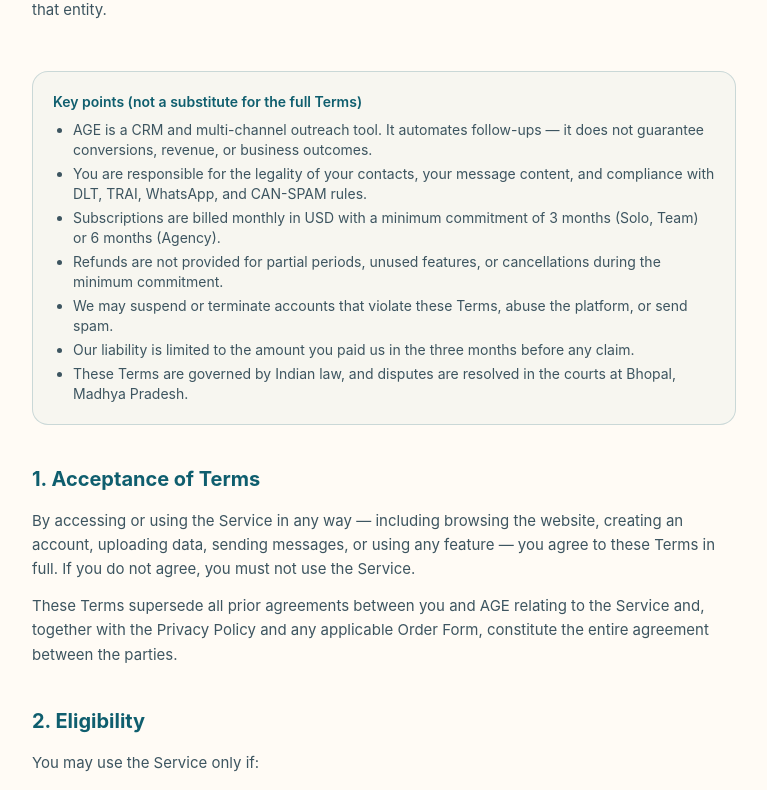
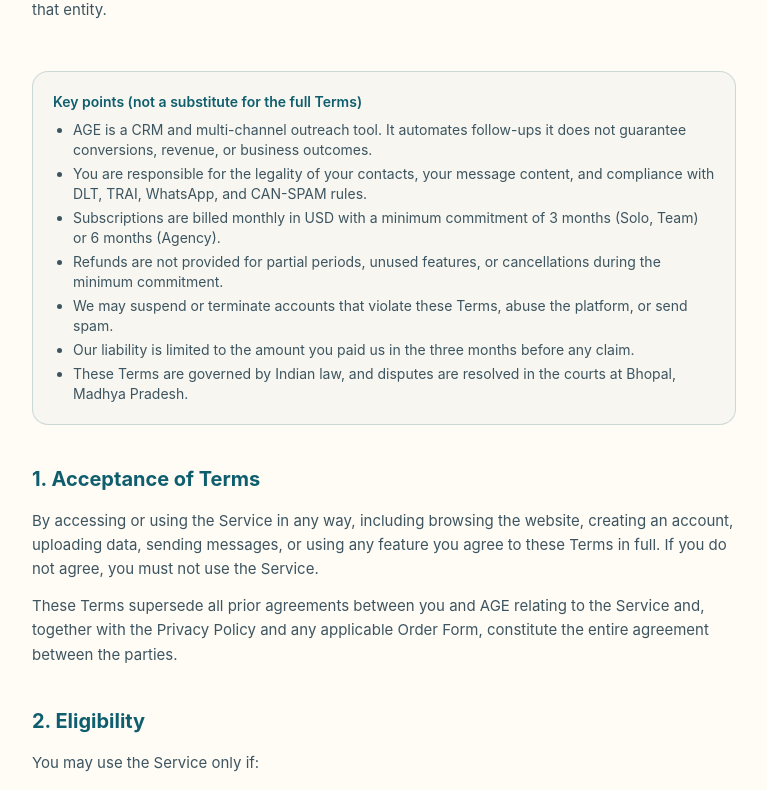
Before and after one commit to Pratham0-7/AutoGrowEcoFrontend, a React (Vite) app: page /terms in a window 1280 px wide. Shown: the part 420-1210 px from the top of the page, without its empty margins (256-1023 px from the left). Built offline with nearby package versions, Linux system fonts and the light colour scheme; no server answers.

Commit message:
removed em dashes

```diff
--- a/src/components/TermsAndConditions.jsx
+++ b/src/components/TermsAndConditions.jsx
@@ -84,7 +84,7 @@
         >
           <p className="font-semibold" style={{ color: TEAL }}>Key points (not a substitute for the full Terms)</p>
           <ul className="mt-2 list-disc space-y-1 pl-5 text-[#3D5560]">
-            <li>AGE is a CRM and multi-channel outreach tool. It automates follow-ups — it does not guarantee conversions, revenue, or business outcomes.</li>
+            <li>AGE is a CRM and multi-channel outreach tool. It automates follow-ups it does not guarantee conversions, revenue, or business outcomes.</li>
             <li>You are responsible for the legality of your contacts, your message content, and compliance with DLT, TRAI, WhatsApp, and CAN-SPAM rules.</li>
             <li>Subscriptions are billed monthly in USD with a minimum commitment of 3 months (Solo, Team) or 6 months (Agency).</li>
             <li>Refunds are not provided for partial periods, unused features, or cancellations during the minimum commitment.</li>
@@ -95,7 +95,7 @@
         </div>
 
         <Section title="1. Acceptance of Terms">
-          <p>By accessing or using the Service in any way — including browsing the website, creating an account, uploading data, sending messages, or using any feature — you agree to these Terms in full. If you do not agree, you must not use the Service.</p>
+          <p>By accessing or using the Service in any way, including browsing the website, creating an account, uploading data, sending messages, or using any feature you agree to these Terms in full. If you do not agree, you must not use the Service.</p>
           <p>These Terms supersede all prior agreements between you and AGE relating to the Service and, together with the Privacy Policy and any applicable Order Form, constitute the entire agreement between the parties.</p>
         </Section>
 
@@ -192,7 +192,7 @@
         <Section title="8. Outreach Channel Compliance">
           <p>AGE provides infrastructure to send messages across SMS, email, and WhatsApp. You are solely responsible for ensuring your outreach complies with all applicable laws and platform policies. Specific requirements include:</p>
 
-          <p><strong className="text-[#1A2E35]">SMS (India — TRAI / DLT).</strong> You must be registered as a Principal Entity on the DLT platform, have approved message headers and templates, and comply with TRAI's Telecom Commercial Communications Customer Preference Regulations. Sending to contacts on the National Do Not Call (NDNC) registry without their prior written consent is prohibited. AGE sends SMS using your DLT credentials — AGE is not your DLT registrant.</p>
+          <p><strong className="text-[#1A2E35]">SMS (India — TRAI / DLT).</strong> You must be registered as a Principal Entity on the DLT platform, have approved message headers and templates, and comply with TRAI's Telecom Commercial Communications Customer Preference Regulations. Sending to contacts on the National Do Not Call (NDNC) registry without their prior written consent is prohibited. AGE sends SMS using your DLT credentials. AGE is not your DLT registrant.</p>
 
           <p><strong className="text-[#1A2E35]">WhatsApp (Meta Cloud API).</strong> You must operate and maintain your own WhatsApp Business Account (WABA) in good standing. All templates must be submitted to and approved by Meta before use. You must obtain valid opt-in from recipients in accordance with Meta's WhatsApp Business Policy. AGE is not responsible for Meta's decisions on template approval, account suspension, messaging rate limits, or quality rating.</p>
 
@@ -202,7 +202,7 @@
         </Section>
 
         <Section title="9. Intellectual Property">
-          <p><strong className="text-[#1A2E35]">AGE's IP.</strong> All rights, title, and interest in the Service — including the software, platform design, algorithms, AI models, documentation, trademarks, and brand — belong exclusively to AGE. These Terms do not grant you any ownership right in the Service.</p>
+          <p><strong className="text-[#1A2E35]">AGE's IP.</strong> All rights, title, and interest in the Service including the software, platform design, algorithms, AI models, documentation, trademarks, and brand belong exclusively to AGE. These Terms do not grant you any ownership right in the Service.</p>
           <p><strong className="text-[#1A2E35]">Feedback.</strong> If you provide us with suggestions, ideas, or feedback about the Service ("Feedback"), you grant AGE a perpetual, irrevocable, royalty-free licence to use and incorporate that Feedback into the Service without any obligation to you.</p>
           <p><strong className="text-[#1A2E35]">Restrictions.</strong> You may not copy, modify, create derivative works of, or distribute the Service or any part of it without our prior written consent.</p>
         </Section>
@@ -228,7 +228,7 @@
         </Section>
 
         <Section title="12. Limitation of Liability">
-          <p>To the maximum extent permitted by applicable law, AGE's total aggregate liability to you for any claims arising out of or relating to these Terms or the Service — whether in contract, tort (including negligence), statute, or otherwise — shall not exceed the <strong className="text-[#1A2E35]">total fees paid by you to AGE in the three (3) months immediately preceding the event giving rise to the claim</strong>.</p>
+          <p>To the maximum extent permitted by applicable law, AGE's total aggregate liability to you for any claims arising out of or relating to these Terms or the Service, whether in contract, tort (including negligence), statute, or otherwise shall not exceed the <strong className="text-[#1A2E35]">total fees paid by you to AGE in the three (3) months immediately preceding the event giving rise to the claim</strong>.</p>
           <p>In no event shall AGE be liable for any:</p>
           <ul className="list-disc space-y-2 pl-5">
             <li>Indirect, incidental, special, consequential, or punitive damages.</li>
```
